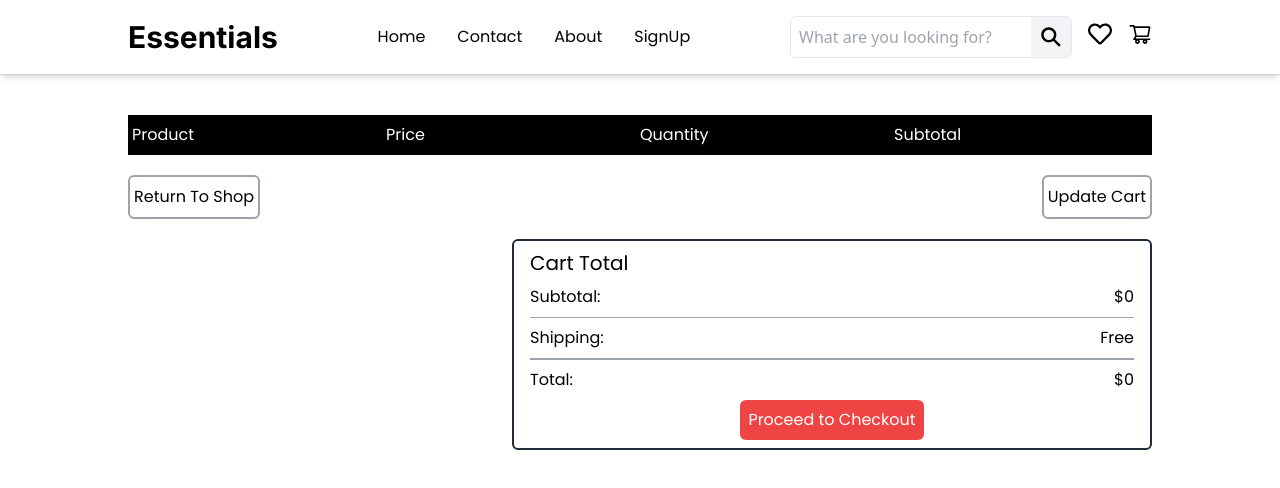
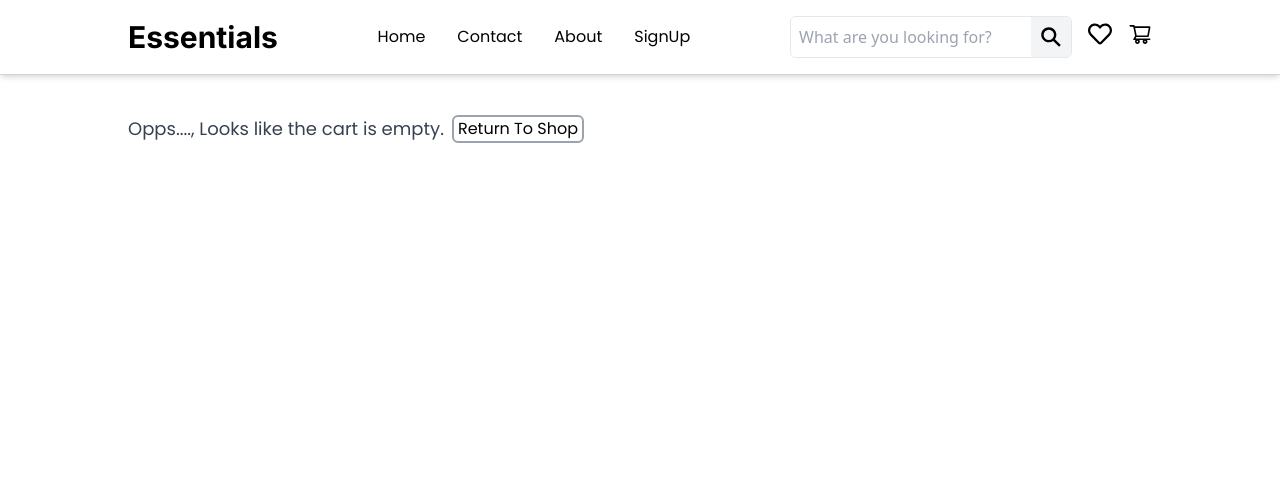
Before and after one commit to deveshcse/Essentials, a React (Vite) app: page /cart in a window 1280 px wide. Shown: the top 488 px of the page. Built offline with nearby package versions, Linux system fonts and the light colour scheme.

Commit message:
completed cart page and wishlist container

```diff
--- a/src/Components/CartPage.jsx
+++ b/src/Components/CartPage.jsx
@@ -19,9 +19,18 @@ const CartPage = () => {
   dispatch(updateQuantity({value:value, id:id}));
  }
 
-
+if (cartItems.length == 0) {
   return (
-    <div className="mt-10 md:mx-32 ">
+    <div className="md:mx-32 mt-10 flex gap-2 items-center">
+      <span className="text-lg font-title text-gray-700">Opps...., Looks like the cart is empty.</span>
+      <button className="border-2 border-gray-400 px-1 rounded-md font-title" onClick={()=> navigate(-1)}>
+        Return To Shop
+      </button>
+    </div>
+  );
+}
+if(cartItems.length > 0){  return (
+  < div className="mt-10 md:mx-32 ">
     <div className="font-title text-base grid grid-cols-4 justify-between mb-5 bg-black text-white py-2 px-1">
       <span className="">Product</span>
       <span>Price</span>
@@ -107,7 +116,7 @@ const CartPage = () => {
       </div>
     </div>
   </div>
-  );
+);}
 };
 
 export default CartPage;
--- a/src/Components/WishlistContainer.jsx
+++ b/src/Components/WishlistContainer.jsx
@@ -11,13 +11,16 @@ const WishlistContainer = () => {
     dispatch(removeFromWishlist(id));
   };
   const handleAddToCart = (data) => {
-    const product = {...data, orderQuantity: data.minimumOrderQuantity}
+    const product = { ...data, orderQuantity: data.minimumOrderQuantity };
     dispatch(addToCart(product));
   };
 
   return (
     <div className="mt-10 md: mx-32">
-      <div className="text-xl font-title my-2"><span>Wishlist ({wishlistItems.length})</span></div>
+      <div className="text-xl font-title my-2">
+        <span>Wishlist ({wishlistItems.length})</span>
+      </div>
+      {!wishlistItems.length && <span className="text-base">Looks like the Wishlist is empty.</span> }
       <div className="flex flex-start gap-5 flex-wrap">
         {wishlistItems &&
           wishlistItems.map((item) => (
```
Lines whose indentation alone changed are shown as unchanged.
